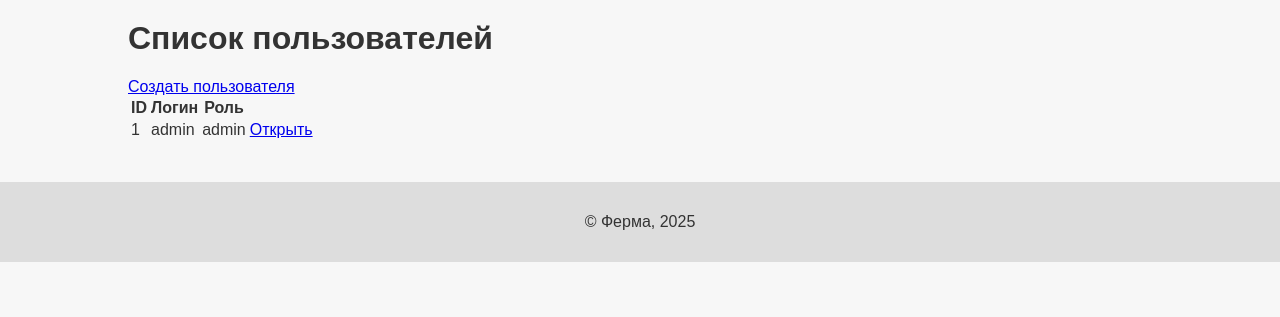
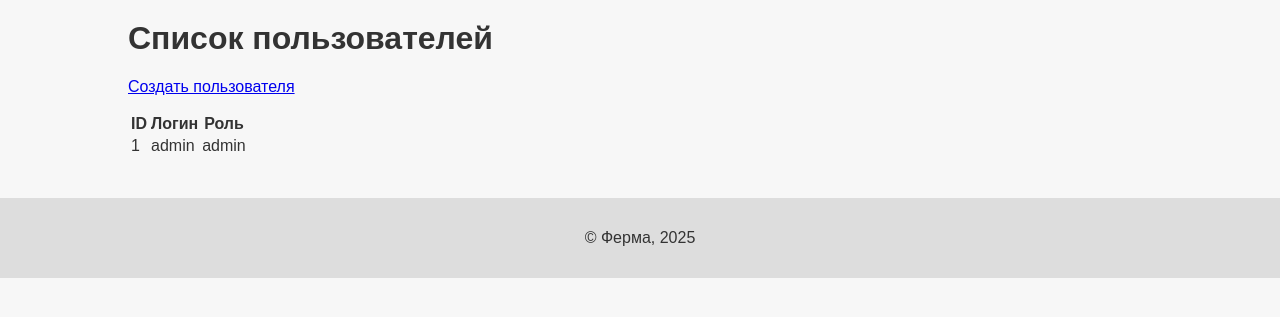
Before and after one commit to project-hub123/farm-site, a Flask app: page /admin/users in a window 1280 px wide. Shown: the part 48-365 px from the top of the page. Run offline with Flask 3, Linux system fonts and the light colour scheme; a user stored in the database is signed in.

Commit message:
Update admin_users.html

```diff
--- a/app/templates/admin_users.html
+++ b/app/templates/admin_users.html
@@ -1,16 +1,21 @@
 {% extends "base.html" %}
 
+{% block title %}Список пользователей{% endblock %}
+
 {% block content %}
+<div class="container">
+
     <h1>Список пользователей</h1>
 
-<a class="btn" href="{{ url_for('users.create_user') }}">Создать пользователя</a>
+    <p>
+        <a class="btn-admin" href="{{ url_for('users.create_user') }}">Создать пользователя</a>
+    </p>
 
-<table class="table">
+    <table class="users-table">
         <tr>
             <th>ID</th>
             <th>Логин</th>
             <th>Роль</th>
-        <th></th>
         </tr>
 
         {% for u in users %}
@@ -18,9 +23,9 @@
             <td>{{ u.id }}</td>
             <td>{{ u.login }}</td>
             <td>{{ u.role }}</td>
-        <td><a href="{{ url_for('users.admin_view_user', user_id=u.id) }}">Открыть</a></td>
         </tr>
         {% endfor %}
+    </table>
 
-</table>
+</div>
 {% endblock %}
```
Lines whose indentation alone changed are shown as unchanged.
